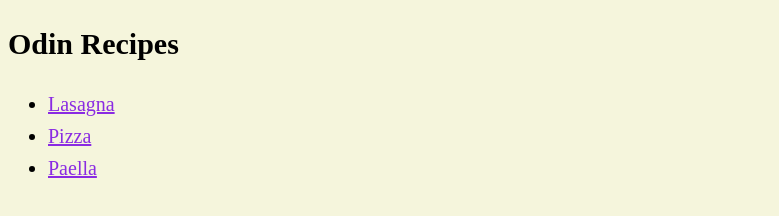
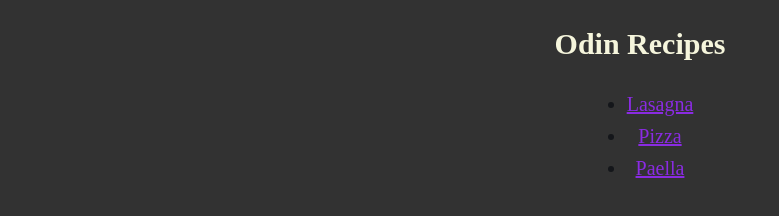
Before and after one commit to montelzek/odin-recipes, a plain HTML site: page index.html in a window 1280 px wide. Shown: the whole page, without its empty margins (0-779 px from the left). Drawn offline with Linux system fonts and the light colour scheme.

Commit message:
Add some new styling

```diff
--- a/index.html
+++ b/index.html
@@ -7,8 +7,8 @@
         <title>Odin Recipes</title>
     </head>
     <body>
-        <h1>Odin Recipes</h1>
-        <ul>
+        <h1 id="main-h1">Odin Recipes</h1>
+        <ul id="main-ul">
             <li><a href="./recipes/lasagna.html">Lasagna</a></li>
             <li><a href="./recipes/pizza.html">Pizza</a></li>
             <li><a href="./recipes/paella.html">Paella</a></li>
--- a/styles/style.css
+++ b/styles/style.css
@@ -2,15 +2,16 @@
     box-sizing: border-box;
     line-height: 1.6;
     font-size: 20px;
+    color: rgb(20, 22, 26);
 }
 
-h1 {
-    font-size: 30px;
+h2 {
+    text-align: center;
 }
 
 body {
     font-family: 'Times New Roman', Times, serif;
-    background-color: beige;
+    background-color: #323232;
 }
 
 a {
@@ -19,6 +20,8 @@ a {
 
 .title {
     text-align: center;
+    margin-top: 0;
+    font-size: 30px;
 }
 
 img {
@@ -33,3 +36,32 @@ img {
     display: block;
     margin: auto;
 }
+
+.receipe-card {
+    width: 800px;
+    margin: auto;
+    padding: 17px;
+    /* border: 5px solid #150c0c; */
+    background-color: beige;
+}
+
+.text p {
+    text-align: justify;
+}
+
+.first-row {
+    display: inline;
+}
+
+#main-h1 {
+    color: beige;
+    font-size: 30px;
+    text-align: center;
+}
+
+#main-ul {
+    text-align: center;
+    display: block;
+    margin: 0 auto;
+    width: fit-content;
+}
```
Also changed, not shown: recipes/lasagna.html (+1 -3 lines), recipes/paella.html (+3 -0 lines), recipes/pizza.html (+3 -0 lines).
